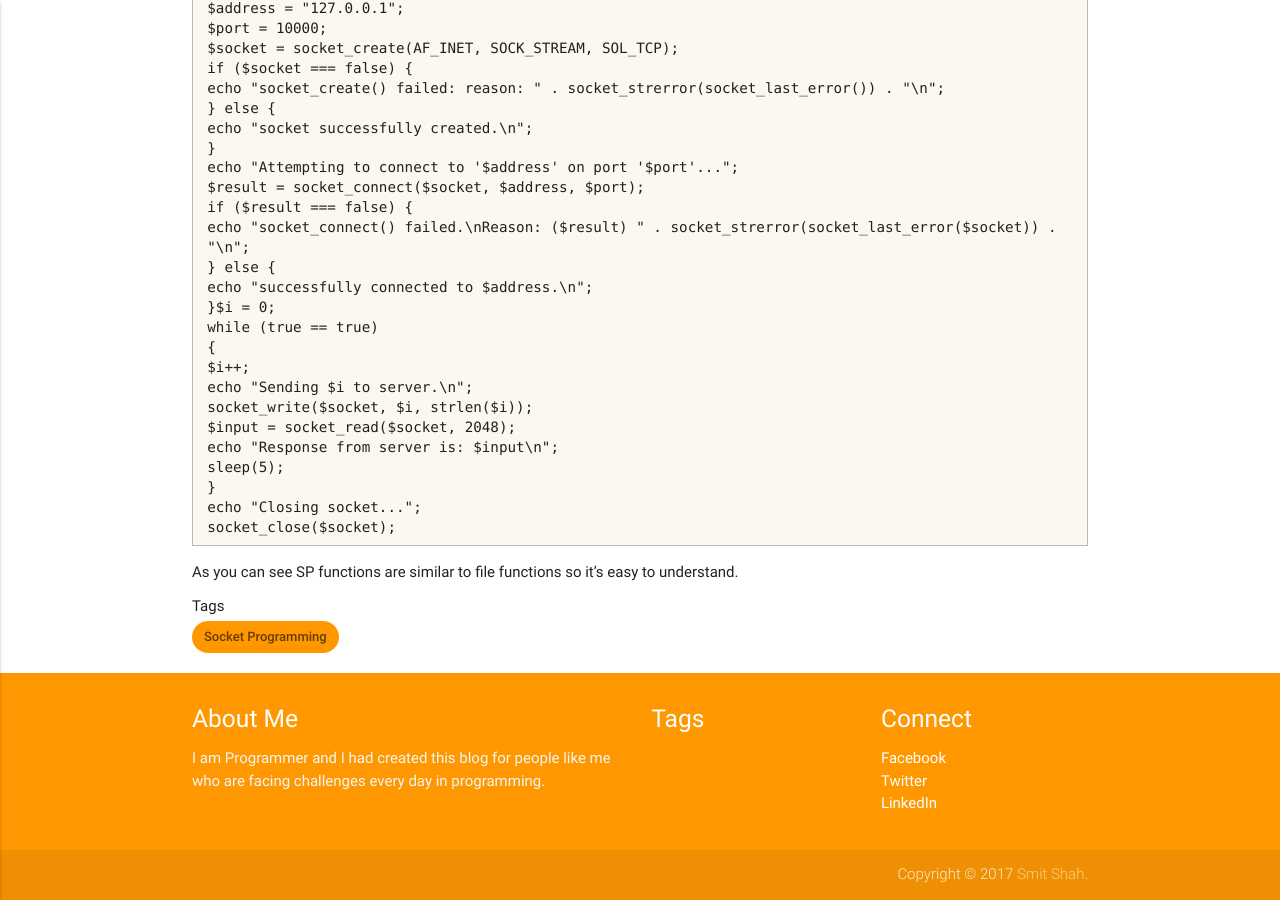
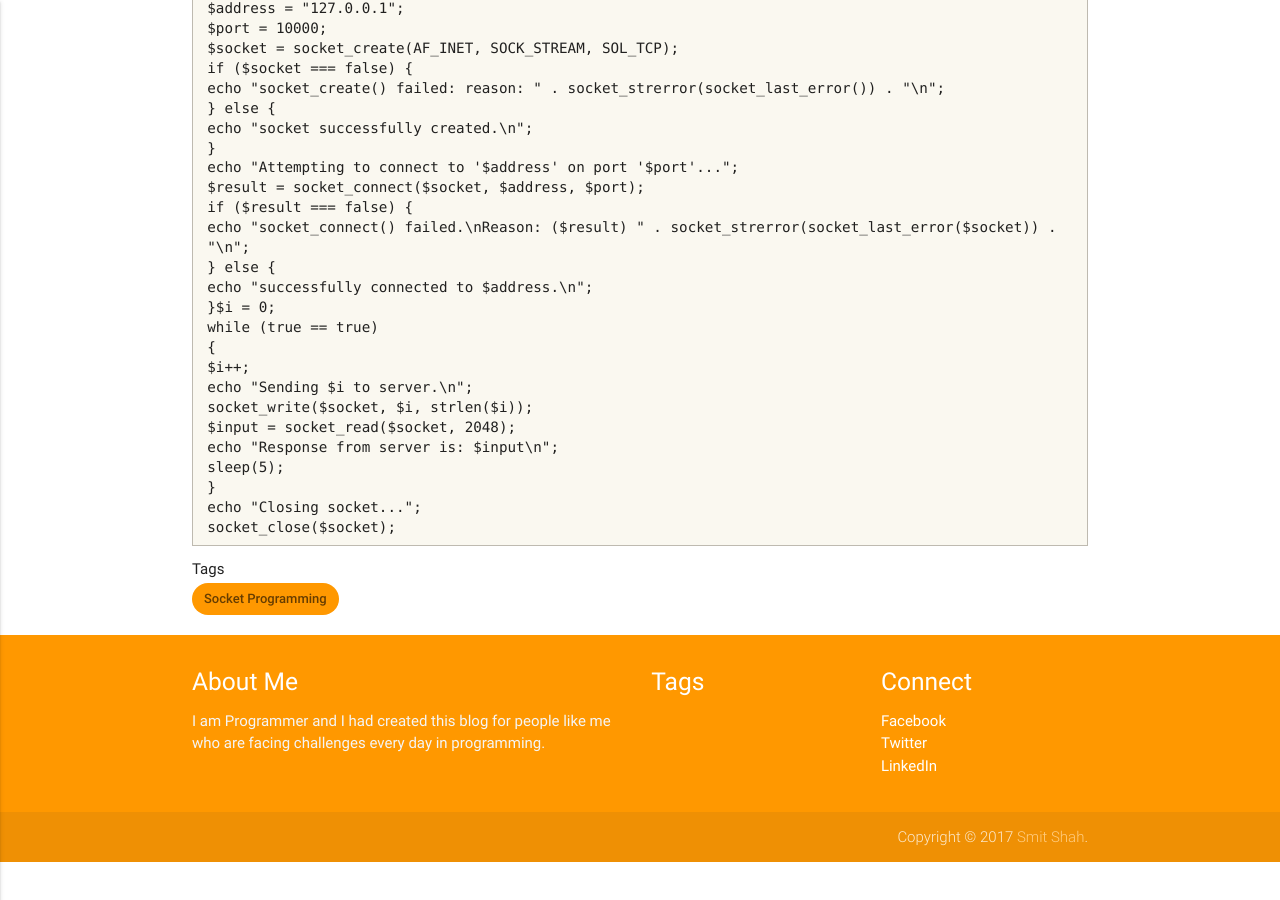
Before and after one commit to smitshah81/phpbees.com, a Jekyll site: the page built from _posts/2010-08-29-socket-programming-with-php.markdown, in a window 1280 px wide and 900 px high, scrolled down 903 px. Built offline with Jekyll 4.4.1, drawn with Linux system fonts in a browser that asks for light colours; our own code applies the rules of GitHub Pages for plain Markdown files; comment, search, counter and statistics services are not loaded; after the commit the page ends 1765 px from its top, so only the background shows below that.

Commit message:
Updated Socket Programming With Php

```diff
--- a/_posts/2010-08-29-socket-programming-with-php.markdown
+++ b/_posts/2010-08-29-socket-programming-with-php.markdown
@@ -66,5 +66,3 @@ sleep(5);
 }
 echo "Closing socket...";
 socket_close($socket);`
-
-As you can see SP functions are similar to file functions so it's easy to understand.
```
